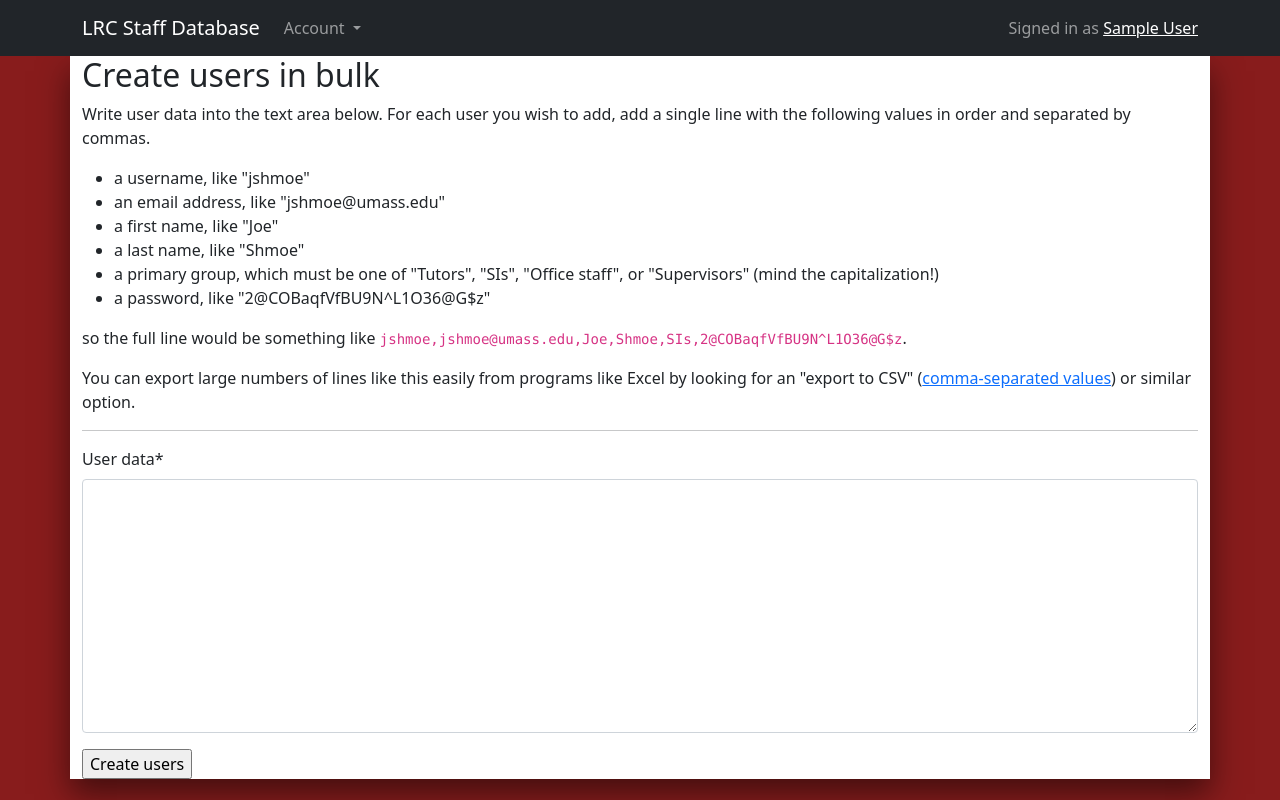
After one commit to manantalwar/database, a Django app: page /users/create/bulk in a window 1280 px wide. The commit adds this page. Run offline with Django 3.2, Linux system fonts and the light colour scheme; the visitor is signed in with stand-in values (Sample User, id 1); some libraries are stand-ins or nearby versions.

Commit message:
User creation

```diff
--- a/lrc_database/main/forms.py
+++ b/lrc_database/main/forms.py
@@ -1,6 +1,19 @@
 from django import forms
+from django.contrib.auth.models import Group
 
 from .models import LRCDatabaseUser, ShiftChangeRequest
+
+
+class CreateUserForm(forms.ModelForm):
+    class Meta:
+        model = LRCDatabaseUser
+        fields = ("username", "email", "first_name", "last_name", "password", "courses_tutored", "si_course")
+
+    groups = forms.ModelMultipleChoiceField(queryset=Group.objects.all(), widget=forms.CheckboxSelectMultiple)
+
+
+class CreateUsersInBulkForm(forms.Form):
+    user_data = forms.CharField(widget=forms.Textarea)
 
 
 class EditProfileForm(forms.ModelForm):
--- a/lrc_database/main/models.py
+++ b/lrc_database/main/models.py
@@ -22,7 +22,7 @@ class Course(models.Model):
 
 
 class LRCDatabaseUser(AbstractUser):
-    courses_tutored = models.ManyToManyField(Course)
+    courses_tutored = models.ManyToManyField(Course, blank=True, default=None)
     si_course = models.ForeignKey(
         to=Course,
         on_delete=models.SET_NULL,
@@ -30,6 +30,7 @@ class LRCDatabaseUser(AbstractUser):
         null=True,
         default=None,
         related_name="lrc_database_user_si_course",
+        verbose_name="SI course",
     )
 
     def __str__(self):
--- a/lrc_database/main/templates/includes/navbar.html
+++ b/lrc_database/main/templates/includes/navbar.html
@@ -28,11 +28,15 @@
                             Employees
                         </a>
                         <ul class="dropdown-menu" aria-labelledby="navbar-account-dropdown">
+                            <li><h6 class="dropdown-header">List users</h6></li>
                             <li><a class="dropdown-item" href="{% url 'list_users' 'SIs' %}">SI leaders</a></li>
                             <li><a class="dropdown-item" href="{% url 'list_users' 'Tutors' %}">Tutors</a></li>
-                            <li><hr class="dropdown-divider" /></li>
                             <li><a class="dropdown-item" href="{% url 'list_users' 'Office staff' %}">Office staff</a></li>
                             <li><a class="dropdown-item" href="{% url 'list_users' 'Supervisors' %}">Supervisors</a></li>
+                            <li><hr class="dropdown-divider" /></li>
+                            <li><h6 class="dropdown-header">Manage users</h6></li>
+                            <li><a class="dropdown-item" href="{% url 'create_user' %}">Create user</a></li>
+                            <li><a class="dropdown-item" href="{% url 'create_users_in_bulk' %}">Create users in bulk</a></li>
                         </ul>
                     </li>
                     <li class="nav-item dropdown">
--- /dev/null
+++ b/lrc_database/main/templates/users/create_users_in_bulk.html
@@ -0,0 +1,25 @@
+{% extends "base.html" %}
+{% load crispy_forms_tags %}
+
+{% block content %}
+    <h2>Create users in bulk</h2>
+    <p>
+        Write user data into the text area below. For each user you wish to add, add a single line with the following values in order and separated by commas.
+        <ul>
+            <li>a username, like "jshmoe"</li>
+            <li>an email address, like "jshmoe@umass.edu"</li>
+            <li>a first name, like "Joe"</li>
+            <li>a last name, like "Shmoe"</li>
+            <li>a primary group, which must be one of "Tutors", "SIs", "Office staff", or "Supervisors" (mind the capitalization!)</li>
+            <li>a password, like "2@COBaqfVfBU9N^L1O36@G$z"</li>
+        </ul>
+        so the full line would be something like <code>jshmoe,jshmoe@umass.edu,Joe,Shmoe,SIs,2@COBaqfVfBU9N^L1O36@G$z</code>.
+    </p>
+    <p>You can export large numbers of lines like this easily from programs like Excel by looking for an "export to CSV" (<a href="https://en.wikipedia.org/wiki/Comma-separated_values" target="_blank">comma-separated values</a>) or similar option.</p>
+    <hr />
+    <form method="post" action="{% url 'create_users_in_bulk' %}">
+        {% csrf_token %}
+        {{ form|crispy }}
+        <input type="submit" value="Create users">
+    </form>
+{% endblock %}
--- a/lrc_database/main/templates/users/user_profile.html
+++ b/lrc_database/main/templates/users/user_profile.html
@@ -38,7 +38,11 @@
                     {% if target_user|is_si %}
                         <p class="card-text">
                             <strong>SI course:</strong>
-                            <a href="{% url 'view_course' target_user.si_course.id %}">{{ target_user.si_course }}</a>
+                            {% if target_user.si_course %}
+                                <a href="{% url 'view_course' target_user.si_course.id %}">{{ target_user.si_course }}</a>
+                            {% else %}
+                                None
+                            {% endif %}
                         </p>
                     {% endif %}
                     {% if target_user|is_tutor %}
--- a/lrc_database/main/urls.py
+++ b/lrc_database/main/urls.py
@@ -16,5 +16,7 @@ urlpatterns = [
     path("shifts/<int:shift_id>/request_change", views.new_shift_change_request, name="new_shift_change_request"),
     path("users/<int:user_id>", views.user_profile, name="user_profile"),
     path("users/<int:user_id>/edit", views.edit_profile, name="edit_profile"),
-    path("users/<str:group>", views.list_users, name="list_users"),
+    path("users/create", views.create_user, name="create_user"),
+    path("users/create/bulk", views.create_users_in_bulk, name="create_users_in_bulk"),
+    path("users/groups/<str:group>", views.list_users, name="list_users"),
 ]
--- a/lrc_database/main/views.py
+++ b/lrc_database/main/views.py
@@ -3,14 +3,15 @@ import logging
 
 from django.contrib.auth import get_user_model
 from django.contrib.auth.decorators import login_required
+from django.contrib.auth.models import Group
 from django.contrib.auth.views import redirect_to_login
 from django.core.exceptions import PermissionDenied
 from django.http import HttpResponseRedirect
 from django.shortcuts import get_list_or_404, get_object_or_404, render
 from django.urls import reverse
 
-from .forms import EditProfileForm, NewChangeRequestForm
-from .models import Course, Shift, ShiftChangeRequest
+from .forms import CreateUserForm, CreateUsersInBulkForm, EditProfileForm, NewChangeRequestForm
+from .models import Course, LRCDatabaseUser, Shift, ShiftChangeRequest
 
 User = get_user_model()
 log = logging.getLogger()
@@ -79,8 +80,51 @@ def edit_profile(request, user_id):
 
 
 @restrict_to_groups("Office staff", "Supervisors")
+def create_user(request):
+    if request.method == "POST":
+        form = CreateUserForm(request.POST)
+        if form.is_valid():
+            user = LRCDatabaseUser.objects.create_user(
+                username=form.cleaned_data["username"],
+                email=form.cleaned_data["email"],
+                first_name=form.cleaned_data["first_name"],
+                last_name=form.cleaned_data["last_name"],
+                password=form.cleaned_data["password"],
+                si_course=form.cleaned_data["si_course"],
+            )
+            user.courses_tutored.set(form.cleaned_data["courses_tutored"])
+            user.save()
+            for group in form.cleaned_data["groups"]:
+                group.user_set.add(user)
+            return HttpResponseRedirect(reverse("user_profile", args=(user.id,)))
+    else:
+        form = CreateUserForm()
+        return render(request, "users/create_user.html", {"form": form})
+
+
+@restrict_to_groups("Office staff", "Supervisors")
+def create_users_in_bulk(request):
+    if request.method == "POST":
+        form = CreateUsersInBulkForm(request.POST)
+        assert form.is_valid()
+        user_data = form.cleaned_data["user_data"]
+        user_data = user_data.split("\n")
+        user_data = [s.strip() for s in user_data]
+        user_data = [s.split(",") for s in user_data]
+        for username, email, first_name, last_name, primary_group, password in user_data:
+            user = LRCDatabaseUser.objects.create_user(
+                username=username, email=email, first_name=first_name, last_name=last_name, password=password
+            )
+            Group.objects.filter(name=primary_group).first().user_set.add(user)
+        return HttpResponseRedirect(reverse("index"))
+    else:
+        form = CreateUsersInBulkForm()
+        return render(request, "users/create_users_in_bulk.html", {"form": form})
+
+
+@restrict_to_groups("Office staff", "Supervisors")
 def list_users(request, group):
-    users = get_list_or_404(User.objects.order_by("last_name"), groups__name=group)
+    users = get_list_or_404(User.objects.filter(is_retired=False).order_by("last_name"), groups__name=group)
     return render(request, "users/list_users.html", {"users": users, "group": group})
 
 
```
Also changed, not shown: lrc_database/main/templates/users/create_user.html (added, +10 -0 lines), 1 other file.
